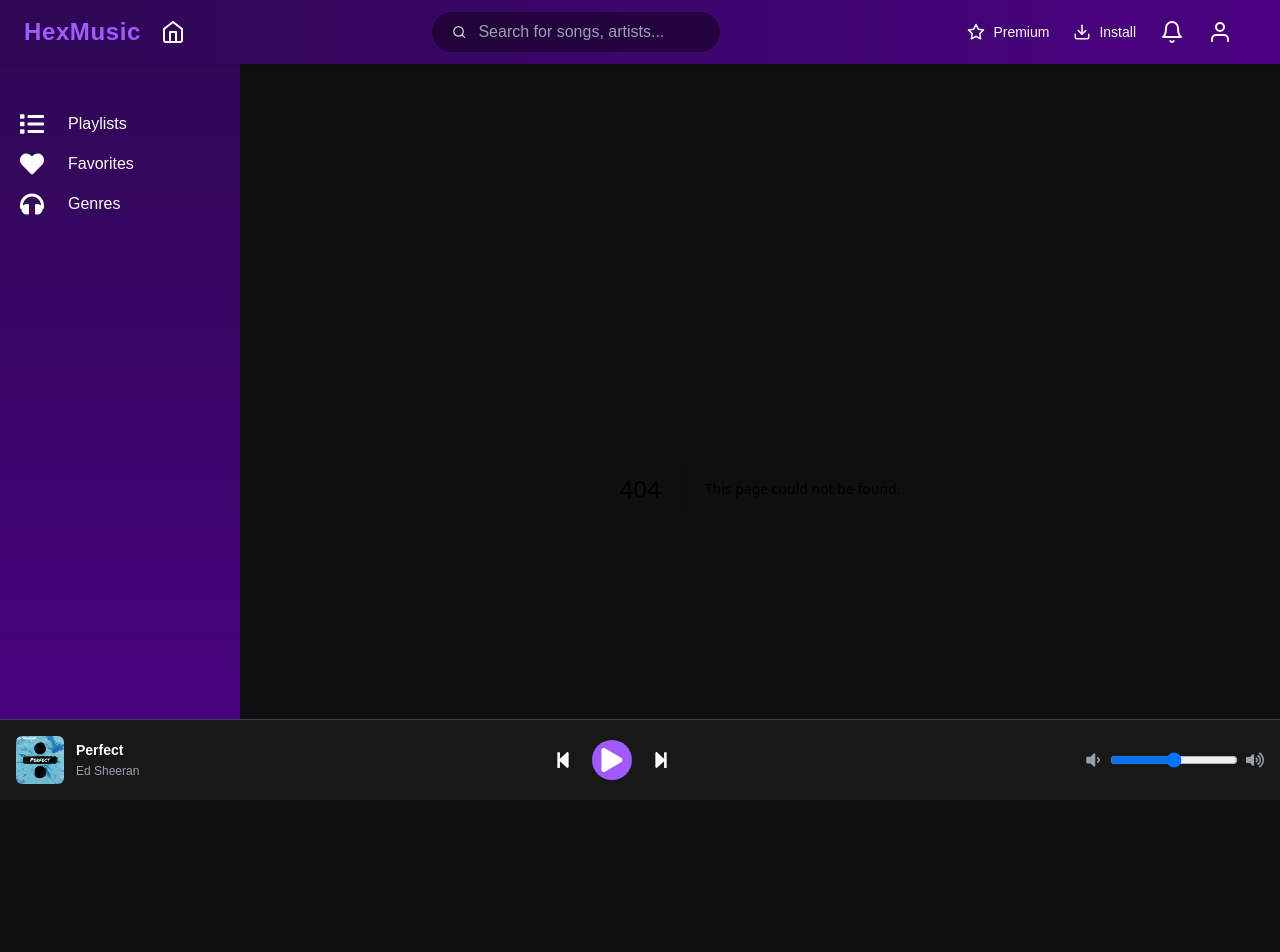
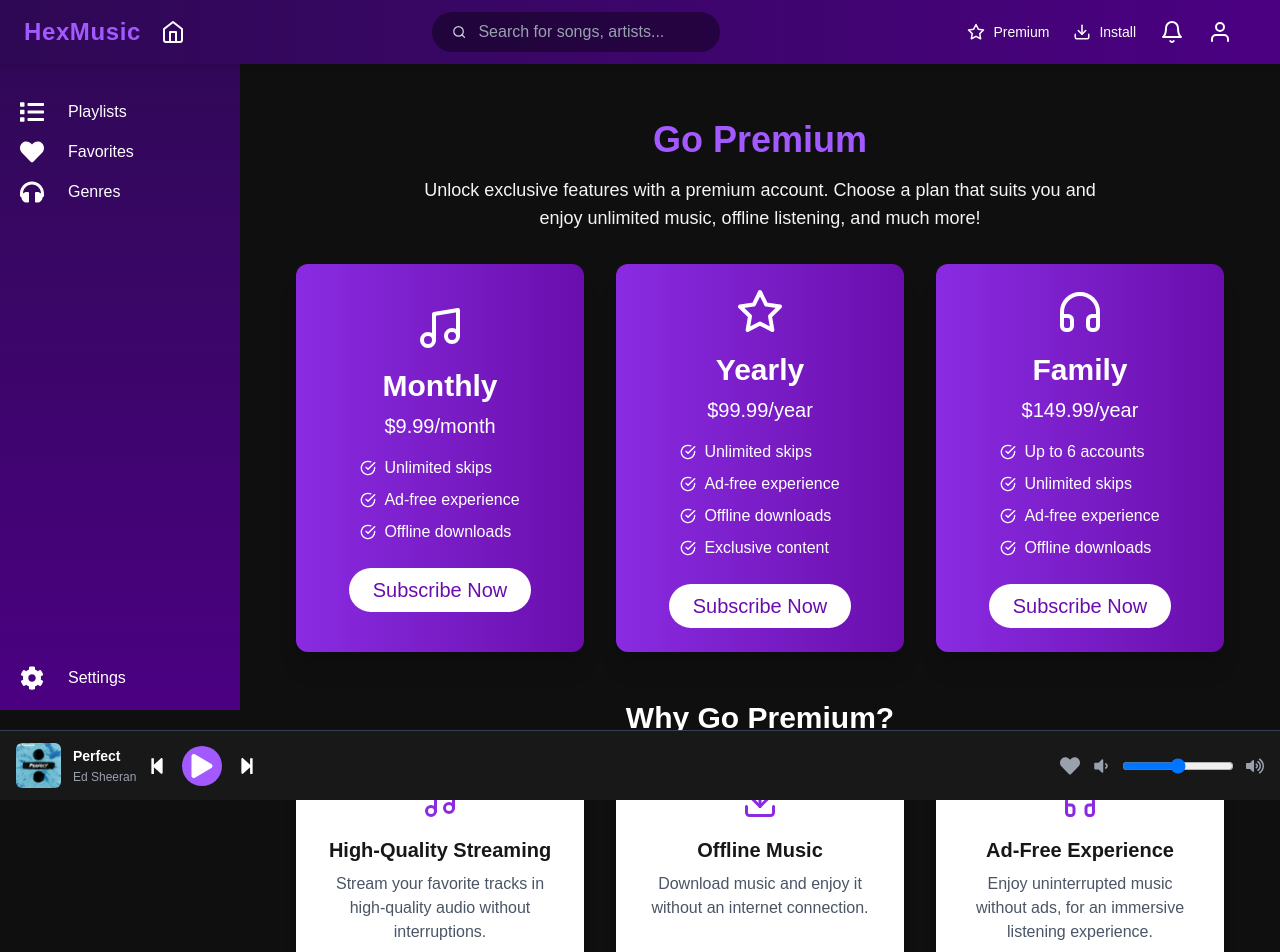
Before and after one commit to sushmasri1906/HexMusic, a Next.js app: page /premium in a window 1280 px wide. Before the commit this address had no page. Shown: the top 952 px of the page. Built offline with nearby package versions, Linux system fonts and the light colour scheme.

Commit message:
components updated

```diff
--- /dev/null
+++ b/src/app/premium/page.tsx
@@ -0,0 +1,12 @@
+import Premium from "@/components/Home/Premium";
+import React from "react";
+
+function page() {
+	return (
+		<>
+			<Premium />
+		</>
+	);
+}
+
+export default page;
--- a/src/components/Footer.tsx
+++ b/src/components/Footer.tsx
@@ -12,7 +12,7 @@ import {
 
 export default function Footer() {
 	return (
-		<footer className="w-full bg-[#181818] text-white py-6 px-6 border-t mt-20 border-gray-700">
+		<footer className="w-full bg-[#181818] text-white py-10 px-6 border-t mt-28 border-gray-700  sm:mb-10">
 			<div className="max-w-7xl mx-auto grid grid-cols-1 md:grid-cols-3 gap-6">
 				{/* Brand & Description */}
 				<div>
--- /dev/null
+++ b/src/components/Home/Premium.tsx
@@ -0,0 +1,133 @@
+import {
+	FiStar,
+	FiDownload,
+	FiMusic,
+	FiHeadphones,
+	FiCheckCircle,
+} from "react-icons/fi";
+import Link from "next/link";
+
+export default function Premium() {
+	const plans = [
+		{
+			icon: <FiMusic className="text-5xl text-white mx-auto" />,
+			title: "Monthly",
+			price: "$9.99/month",
+			features: ["Unlimited skips", "Ad-free experience", "Offline downloads"],
+			buttonText: "Subscribe Now",
+		},
+		{
+			icon: <FiStar className="text-5xl text-white mx-auto" />,
+			title: "Yearly",
+			price: "$99.99/year",
+			features: [
+				"Unlimited skips",
+				"Ad-free experience",
+				"Offline downloads",
+				"Exclusive content",
+			],
+			buttonText: "Subscribe Now",
+		},
+		{
+			icon: <FiHeadphones className="text-5xl text-white mx-auto" />,
+			title: "Family",
+			price: "$149.99/year",
+			features: [
+				"Up to 6 accounts",
+				"Unlimited skips",
+				"Ad-free experience",
+				"Offline downloads",
+			],
+			buttonText: "Subscribe Now",
+		},
+	];
+
+	const features = [
+		{
+			icon: <FiMusic className="text-4xl text-[#8A2BE2] mx-auto" />,
+			title: "High-Quality Streaming",
+			description:
+				"Stream your favorite tracks in high-quality audio without interruptions.",
+		},
+		{
+			icon: <FiDownload className="text-4xl text-[#8A2BE2] mx-auto" />,
+			title: "Offline Music",
+			description:
+				"Download music and enjoy it without an internet connection.",
+		},
+		{
+			icon: <FiHeadphones className="text-4xl text-[#8A2BE2] mx-auto" />,
+			title: "Ad-Free Experience",
+			description:
+				"Enjoy uninterrupted music without ads, for an immersive listening experience.",
+		},
+	];
+
+	return (
+		<div className="container mx-auto p-8">
+			{/* Title Section */}
+			<h1 className="text-4xl font-extrabold text-[#A259FF] text-center mb-4">
+				Go Premium
+			</h1>
+			<p className="mt-4 text-lg text-center text-gray-100 max-w-2xl mx-auto">
+				Unlock exclusive features with a premium account. Choose a plan that
+				suits you and enjoy unlimited music, offline listening, and much more!
+			</p>
+
+			{/* Plan Cards Section */}
+			<div className="mt-8 grid gap-8 sm:grid-cols-1 md:grid-cols-2 lg:grid-cols-3 justify-center">
+				{plans.map((plan, index) => (
+					<div
+						key={index}
+						className="bg-gradient-to-r from-[#8A2BE2] to-[#6A0DAD] p-6 rounded-xl shadow-xl transform transition-all hover:scale-105 hover:shadow-2xl flex flex-col items-center justify-center">
+						{plan.icon}
+						<h2 className="text-3xl font-semibold text-white mt-4">
+							{plan.title}
+						</h2>
+						<p className="text-xl mt-2 text-white">{plan.price}</p>
+						<ul className="text-left mt-4 space-y-2 text-white">
+							{plan.features.map((feature, index) => (
+								<li key={index} className="flex items-center">
+									<FiCheckCircle className="text-white mr-2" />
+									{feature}
+								</li>
+							))}
+						</ul>
+						<Link href="/subscribe">
+							<button className="mt-6 bg-white text-[#6A0DAD] py-2 px-6 rounded-full  text-xl transition-all">
+								{plan.buttonText}
+							</button>
+						</Link>
+					</div>
+				))}
+			</div>
+
+			{/* Why Go Premium Section */}
+			<div className="mt-12">
+				<h2 className="text-3xl font-semibold text-white text-center mb-6">
+					Why Go Premium?
+				</h2>
+				<div className="mt-6 grid md:grid-cols-2 lg:grid-cols-3 gap-8">
+					{features.map((feature, index) => (
+						<div
+							key={index}
+							className="bg-white p-6 rounded-lg shadow-lg text-center hover:scale-105 transform transition-all">
+							{feature.icon}
+							<h3 className="text-xl font-semibold mt-4">{feature.title}</h3>
+							<p className="mt-2 text-gray-600">{feature.description}</p>
+						</div>
+					))}
+				</div>
+			</div>
+
+			{/* Call to Action */}
+			<div className="mt-12 text-center">
+				<Link href="/subscribe">
+					<button className="bg-[#A259FF] text-white py-4 px-8 rounded-full hover:bg-[#8A2BE2] text-xl transition-all">
+						Subscribe Now and Enjoy Unlimited Music!
+					</button>
+				</Link>
+			</div>
+		</div>
+	);
+}
--- a/src/components/Home/Sidebar.tsx
+++ b/src/components/Home/Sidebar.tsx
@@ -2,34 +2,40 @@
 
 import { useState, useEffect } from "react";
 import Link from "next/link";
-import { FaList, FaHeart, FaHeadphones, FaCog } from "react-icons/fa";
+import { FaList, FaHeart, FaHeadphones, FaCog, FaBars } from "react-icons/fa";
 
 export default function Sidebar() {
 	const [isMobile, setIsMobile] = useState(false);
+	const [isExpanded, setIsExpanded] = useState(true);
 
 	// Detect screen size changes
 	useEffect(() => {
-		const handleResize = () => setIsMobile(window.innerWidth < 1024);
+		const handleResize = () => {
+			const mobileView = window.innerWidth < 1024;
+			setIsMobile(mobileView);
+			if (mobileView) setIsExpanded(false);
+		};
 		handleResize();
 		window.addEventListener("resize", handleResize);
 		return () => window.removeEventListener("resize", handleResize);
 	}, []);
 
 	return (
-		<div className="flex min-h-screen bg-[#0f0f0f]">
+		<div className="flex min-h-screen bg-[#0f0f0f] pb-[90px]">
 			{/* Sidebar */}
 			<aside
-				className={`h-screen bg-gradient-to-b from-[#2E0854] to-[#4B0082] p-5 fixed left-0 top-0 flex flex-col justify-between transition-all duration-300 ${
-					isMobile ? "w-16" : "w-60 h-screen"
+				className={`h-[calc(100vh-90px)] bg-gradient-to-b from-[#2E0854] to-[#4B0082] p-5 fixed left-0 top-0 flex flex-col justify-between transition-all duration-300 ${
+					isExpanded ? "w-60" : "w-16"
 				}`}>
 				<div className="space-y-6">
-					{/* Sidebar Logo */}
-					{!isMobile && (
-						<h1 className="text-xl font-bold text-[#A259FF]">HexSidebar</h1>
-					)}
+					{/* Sidebar Toggle Button */}
+					<button
+						className="text-white text-2xl mb-4 focus:outline-none"
+						onClick={() => setIsExpanded(!isExpanded)}>
+						<FaBars />
+					</button>
 
-					{/* Sidebar Navigation Links */}
-					<nav className="space-y-4 mt-16">
+					<nav className="space-y-4 mt-10">
 						{[
 							{ href: "/playlist", icon: <FaList />, label: "Playlists" },
 							{ href: "/favorites", icon: <FaHeart />, label: "Favorites" },
@@ -40,7 +46,7 @@ export default function Sidebar() {
 								href={href}
 								className="flex items-center gap-4 text-white hover:text-[#A259FF] transition">
 								<span className="text-2xl min-w-[2rem]">{icon}</span>
-								{!isMobile && <span>{label}</span>}
+								{isExpanded && <span>{label}</span>}
 							</Link>
 						))}
 					</nav>
@@ -54,7 +60,7 @@ export default function Sidebar() {
 						<span className="text-2xl min-w-[2rem]">
 							<FaCog />
 						</span>
-						{!isMobile && <span>Settings</span>}
+						{isExpanded && <span>Settings</span>}
 					</Link>
 				</div>
 			</aside>
--- a/src/components/MusicPlayer.tsx
+++ b/src/components/MusicPlayer.tsx
@@ -8,6 +8,7 @@ import {
 	FaStepForward,
 	FaVolumeUp,
 	FaVolumeDown,
+	FaHeart,
 } from "react-icons/fa";
 import Link from "next/link";
 import Image from "next/image";
@@ -16,30 +17,24 @@ import img from "../../public/perfect.jpg";
 export default function MusicPlayer() {
 	const [isPlaying, setIsPlaying] = useState(false);
 	const [volume, setVolume] = useState(50);
+	const [isLoved, setIsLoved] = useState(false);
 
 	return (
-		<div className="fixed bottom-0 left-0 w-full bg-[#181818] text-white py-4 px-4 border-t border-gray-700 flex flex-col md:flex-row md:items-center justify-between">
+		<div className="fixed bottom-0 left-0 w-full bg-[#181818] text-white py-2 px-4 border-t border-gray-700 flex flex-col sm:flex-row sm:items-center justify-between h-[90px] sm:h-[80px] md:h-[70px]">
+			<div className="flex items-center space-x-3">
 				{/* Track Info */}
-			<div className="flex items-center space-x-3 mb-3 md:mb-0">
-				<Image
-					src={img}
-					alt="Track Art"
-					width={48}
-					height={48}
-					className="rounded-md"
-				/>
+				<div className="flex items-center space-x-3">
+					<Image src={img} alt="Track Art" width={45} height={45} className="rounded-md" />
 					<div className="text-sm">
 						<h3 className="font-semibold">Perfect</h3>
-					<Link
-						href="/artist/1"
-						className="text-xs text-gray-400 hover:text-[#A259FF]">
+						<Link href="/artist/1" className="text-xs text-gray-400 hover:text-[#A259FF]">
 							Ed Sheeran
 						</Link>
 					</div>
 				</div>
 
 				{/* Playback Controls */}
-			<div className="flex items-center space-x-5">
+				<div className="flex items-center space-x-4">
 					<button className="text-lg hover:text-[#A259FF]">
 						<FaStepBackward />
 					</button>
@@ -52,9 +47,15 @@ export default function MusicPlayer() {
 						<FaStepForward />
 					</button>
 				</div>
+			</div>
 
-			{/* Volume Control - Always Visible */}
-			<div className="flex items-center space-x-2 mt-3 md:mt-0">
+			{/* Volume & Love Control */}
+			<div className="flex items-center space-x-3 mt-2 sm:mt-0 sm:ml-auto">
+				<button
+					className={`text-xl transition ${isLoved ? "text-red-500" : "text-gray-400"}`}
+					onClick={() => setIsLoved(!isLoved)}>
+					<FaHeart />
+				</button>
 				<FaVolumeDown className="text-lg text-gray-400" />
 				<input
 					type="range"
@@ -62,7 +63,7 @@ export default function MusicPlayer() {
 					max="100"
 					value={volume}
 					onChange={(e) => setVolume(Number(e.target.value))}
-					className="w-16 sm:w-24 md:w-32 cursor-pointer"
+					className="w-16 sm:w-24 md:w-28 cursor-pointer"
 				/>
 				<FaVolumeUp className="text-lg text-gray-400" />
 			</div>
```
Lines whose indentation alone changed are shown as unchanged.
